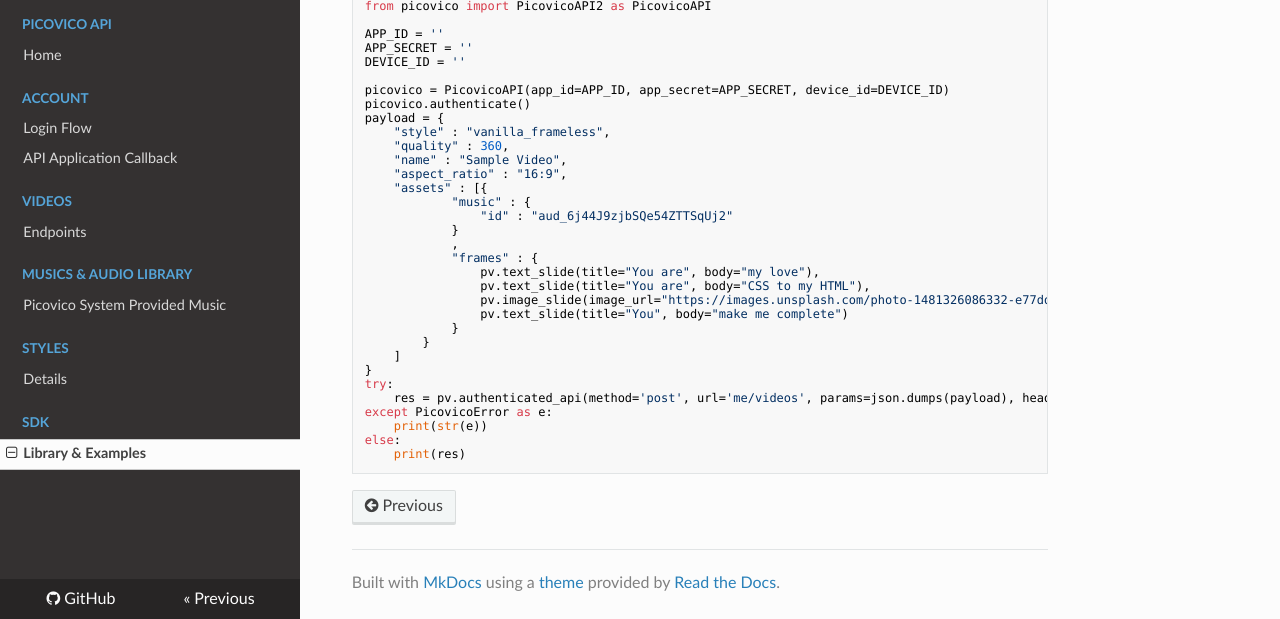
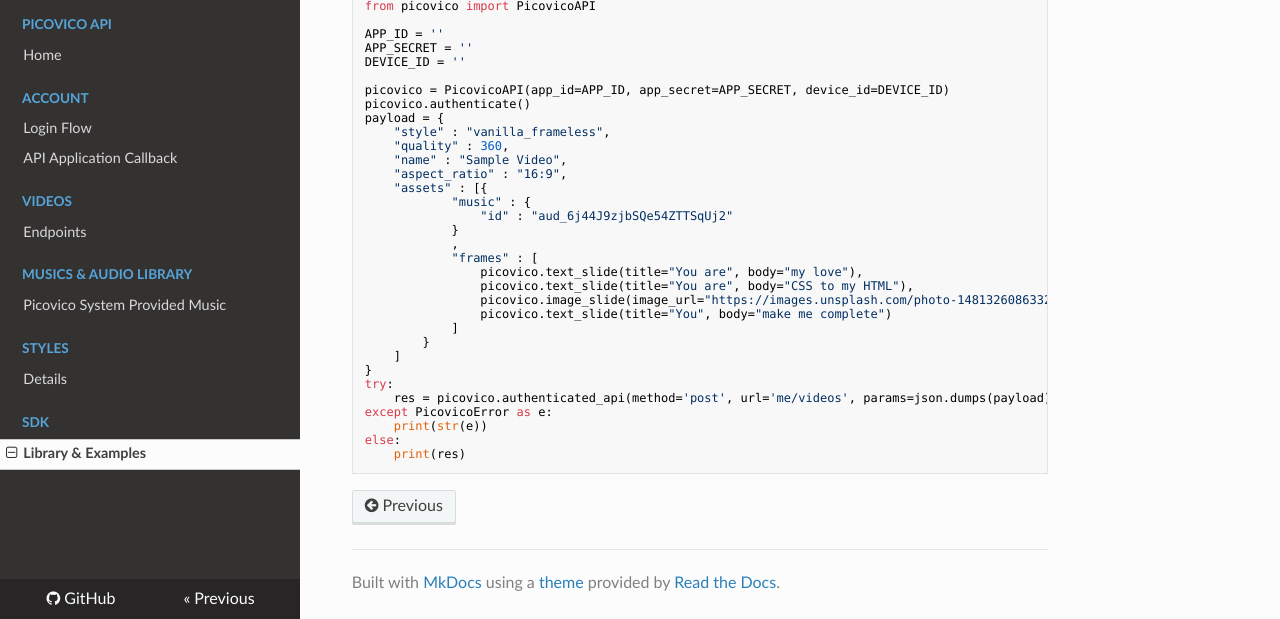
Before and after one commit to picovico/apidocs, an MkDocs documentation site: the page built from docs/sdk/index.md, in a window 1280 px wide and 900 px high, scrolled down 845 px, cut to the strip 281-900 px from the top of the window. Built offline with MkDocs 1.6.1, drawn with Linux system fonts in a browser that asks for light colours; nearby versions of some CDN libraries; old or Windows-style settings are respelled for this version of MkDocs.

Commit message:
Update index.md

```diff
--- a/docs/sdk/index.md
+++ b/docs/sdk/index.md
@@ -63,7 +63,7 @@ __Usage__
     import json
 
     from picovico.exceptions import PicovicoError
-    from picovico import PicovicoAPI2 as PicovicoAPI
+    from picovico import PicovicoAPI
 
     APP_ID = ''
     APP_SECRET = ''
@@ -81,17 +81,17 @@ __Usage__
                     "id" : "aud_6j44J9zjbSQe54ZTTSqUj2"
                 }
                 ,
-                "frames" : {
-                    pv.text_slide(title="You are", body="my love"),
-                    pv.text_slide(title="You are", body="CSS to my HTML"),
-                    pv.image_slide(image_url="https://images.unsplash.com/photo-1481326086332-e77dd61a4ea1"),
-                    pv.text_slide(title="You", body="make me complete")
-                }
+                "frames" : [
+                    picovico.text_slide(title="You are", body="my love"),
+                    picovico.text_slide(title="You are", body="CSS to my HTML"),
+                    picovico.image_slide(image_url="https://images.unsplash.com/photo-1481326086332-e77dd61a4ea1"),
+                    picovico.text_slide(title="You", body="make me complete")
+                ]
             }
         ]
     }
     try:
-        res = pv.authenticated_api(method='post', url='me/videos', params=json.dumps(payload), headers={'Content-Type': 'application/json', 'Accept': 'application/json'})
+        res = picovico.authenticated_api(method='post', url='me/videos', params=json.dumps(payload), headers={'Content-Type': 'application/json', 'Accept': 'application/json'})
     except PicovicoError as e:
         print(str(e))
     else:
```
